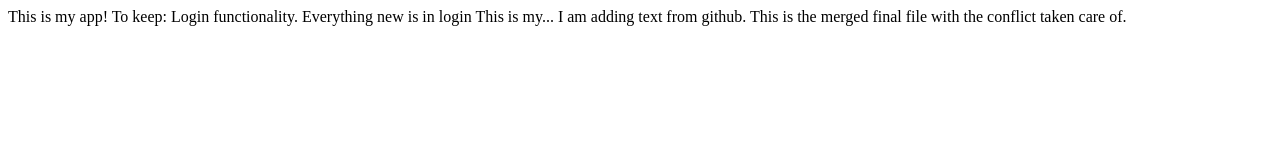
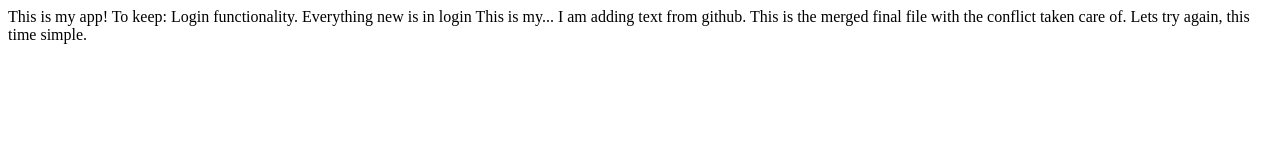
Before and after one commit to ixaixim/myapp, a plain HTML site: page index.html in a window 1280 px wide. Drawn offline with Linux system fonts and the light colour scheme.

Commit message:
try again

```diff
--- a/index.html
+++ b/index.html
@@ -11,6 +11,7 @@
             I am adding text from github.
 
             This is the merged final file with the conflict taken care of.
+            Lets try again, this time simple.
         </body>
     </head>
 </html>
```
